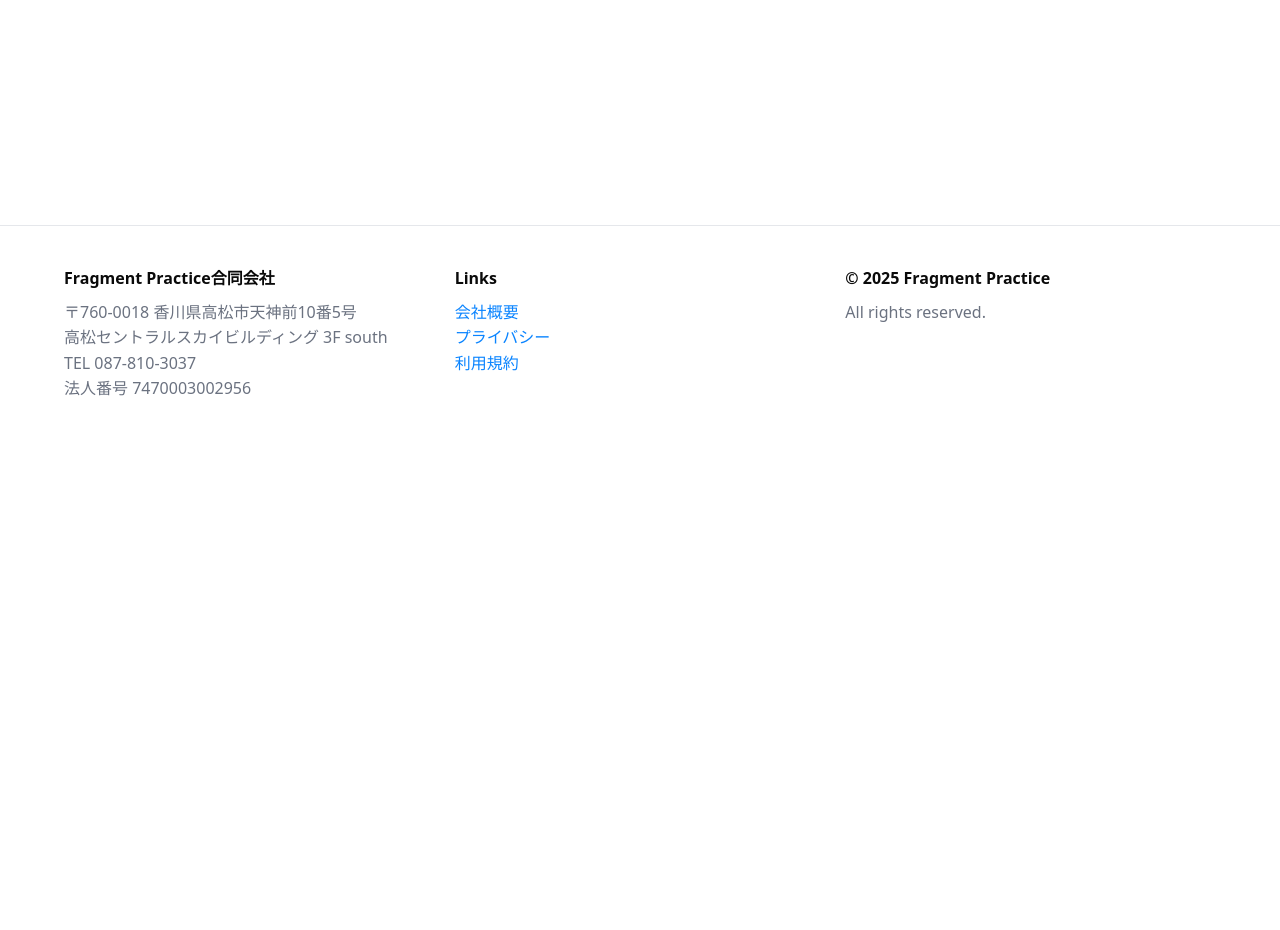
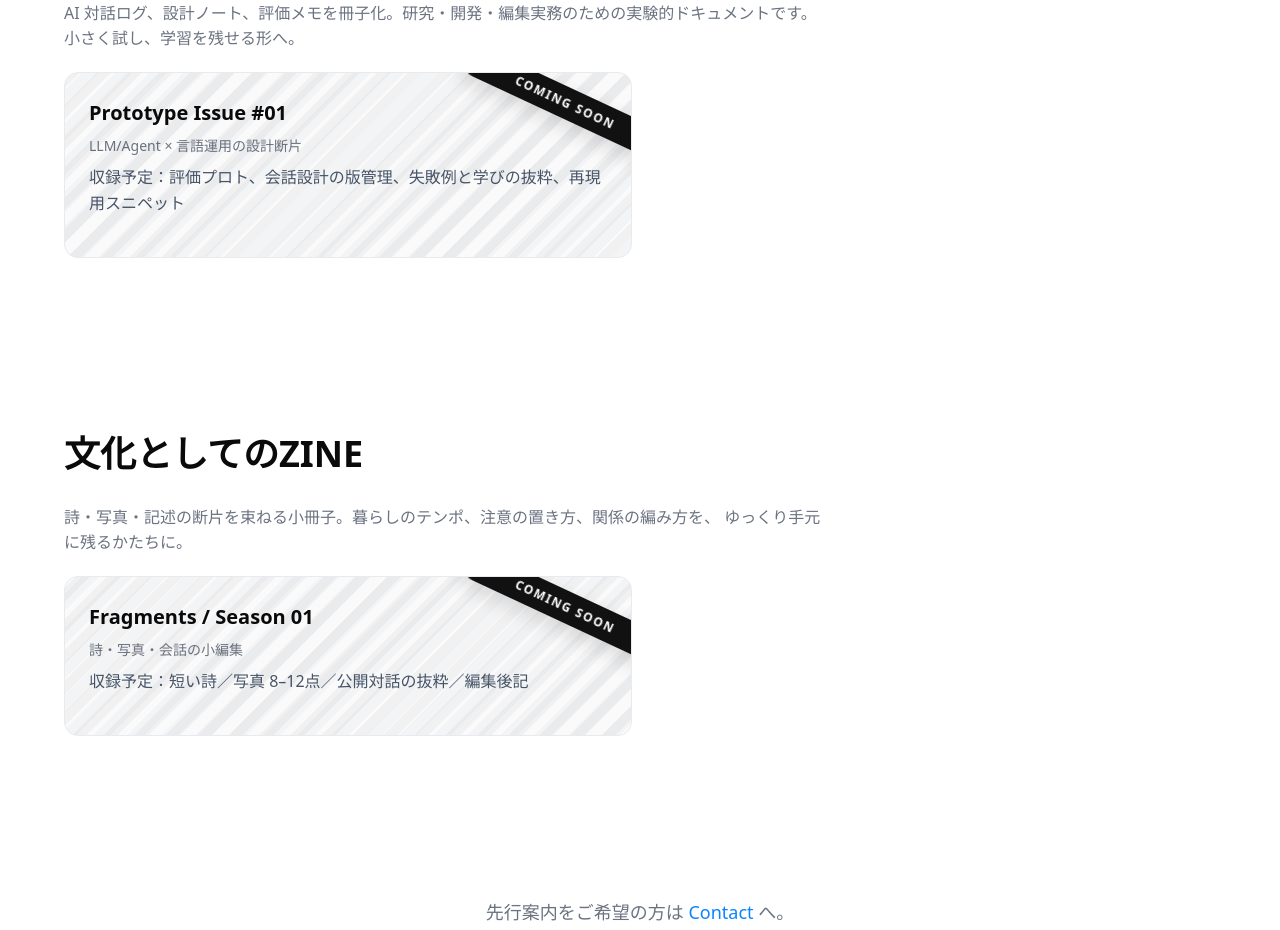
Before and after one commit to yasufrag/fragmentpractice.com, a Next.js app: page /zine in a window 1280 px wide. Before the commit this address had no page. Shown: the part 640-1570 px from the top of the page. Before the commit the page ends 1082 px from the top, so only its background shows below. Built offline with nearby package versions, Linux system fonts and the light colour scheme.

Commit message:
commit fragmentpractice.com

```diff
--- a/src/app/globals.css
+++ b/src/app/globals.css
@@ -74,7 +74,6 @@ a:hover {
   text-underline-offset: 2px;
   color: var(--fg);
 }
-
 .brand a {
   color: inherit !important;
 }
@@ -187,6 +186,64 @@ a:hover {
 .chip:hover { background: #f6f6f6; text-decoration: none; }
 
 /* =====================
+   ZINE Coming Soon（遊び）
+===================== */
+.coming {
+  position: relative;
+  overflow: hidden;
+  background:
+    repeating-linear-gradient(
+      135deg,
+      #fafafa 0,
+      #fafafa 12px,
+      #f3f4f6 12px,
+      #f3f4f6 24px
+    );
+  border-color: #e8eaee;
+}
+.coming::before {
+  content: "";
+  position: absolute; inset: -40%;
+  background:
+    repeating-linear-gradient(
+      135deg,
+      rgba(0,0,0,0.035) 0,
+      rgba(0,0,0,0.035) 10px,
+      transparent 10px,
+      transparent 22px
+    );
+  transform: translate3d(0,0,0);
+  animation: drift 12s linear infinite;
+  pointer-events: none;
+}
+@keyframes drift {
+  from { transform: translate3d(0,0,0) rotate(0.001deg); }
+  to   { transform: translate3d(40px,0,0) rotate(0.001deg); }
+}
+.coming-ribbon {
+  position: absolute;
+  top: 14px; right: -44px;
+  transform: rotate(25deg);
+  background: #111;
+  color: #fff;
+  font-size: 12px;
+  font-weight: 800;
+  letter-spacing: .14em;
+  padding: 6px 56px;
+  border-radius: 999px;
+  box-shadow: 0 8px 20px rgba(0,0,0,.12);
+}
+.coming .coming-note { color: #475569; margin-top: 8px; }
+.coming:hover {
+  box-shadow: 0 14px 28px rgba(0,0,0,.08);
+  border-color: #dfe3ea;
+}
+/* 動きが苦手な方へ */
+@media (prefers-reduced-motion: reduce) {
+  .coming::before { animation: none; }
+}
+
+/* =====================
    レスポンシブ調整
 ===================== */
 @media (max-width: 900px) {
--- a/src/app/layout.tsx
+++ b/src/app/layout.tsx
@@ -52,6 +52,7 @@ export default function RootLayout({ children }: { children: React.ReactNode })
             </div>
             <nav className="navlinks" aria-label="主要ナビゲーション">
               <Link href="/work">Work</Link>
+              <Link href="/zine">ZINE</Link>
               <Link href="/contact">Contact</Link>
             </nav>
           </div>
--- /dev/null
+++ b/src/app/zine/page.tsx
@@ -0,0 +1,64 @@
+export const metadata = { title: "ZINE" };
+
+export default function ZinePage() {
+  return (
+    <div className="container">
+      {/* Hero */}
+      <section className="hero" style={{ textAlign: "center" }}>
+        <h1 className="h1">Fragment Practice ZINE</h1>
+        <p className="lead" style={{ marginTop: 12 }}>
+          断片から編まれる実験誌。業界向けのプロトタイピングと、一般にひらかれた文化的営み。<br />
+          両方を往復しながら、静かに刊行を準備しています。
+        </p>
+      </section>
+
+      {/* 業界向け */}
+      <section className="section" aria-labelledby="pro">
+        <h2 id="pro" className="h2">プロトタイピングとしてのZINE</h2>
+        <p style={{ marginTop: 12, maxWidth: 760, color: "var(--muted)" }}>
+          AI 対話ログ、設計ノート、評価メモを冊子化。研究・開発・編集実務のための実験的ドキュメントです。
+          小さく試し、学習を残せる形へ。
+        </p>
+
+        <div className="grid" style={{ marginTop: 20 }}>
+          <article className="card coming">
+            <div className="coming-ribbon" aria-hidden="true">COMING&nbsp;SOON</div>
+            <div className="title">Prototype Issue #01</div>
+            <div className="meta">LLM/Agent × 言語運用の設計断片</div>
+            <p className="coming-note">
+              収録予定：評価プロト、会話設計の版管理、失敗例と学びの抜粋、再現用スニペット
+            </p>
+          </article>
+        </div>
+      </section>
+
+      {/* 一般向け */}
+      <section className="section" aria-labelledby="culture">
+        <h2 id="culture" className="h2">文化としてのZINE</h2>
+        <p style={{ marginTop: 12, maxWidth: 760, color: "var(--muted)" }}>
+          詩・写真・記述の断片を束ねる小冊子。暮らしのテンポ、注意の置き方、関係の編み方を、
+          ゆっくり手元に残るかたちに。
+        </p>
+
+        <div className="grid" style={{ marginTop: 20 }}>
+          <article className="card coming">
+            <div className="coming-ribbon" aria-hidden="true">COMING&nbsp;SOON</div>
+            <div className="title">Fragments / Season 01</div>
+            <div className="meta">詩・写真・会話の小編集</div>
+            <p className="coming-note">
+              収録予定：短い詩／写真 8–12点／公開対話の抜粋／編集後記
+            </p>
+          </article>
+        </div>
+      </section>
+
+      {/* クロージング */}
+      <section className="section" style={{ textAlign: "center" }}>
+        <p className="lead">
+          先行案内をご希望の方は <a className="cta" href="/contact">Contact</a> へ。<br />
+          刊行時にサンプルPDFと購読情報（一般・業界）をお送りします。
+        </p>
+      </section>
+    </div>
+  );
+}
```
